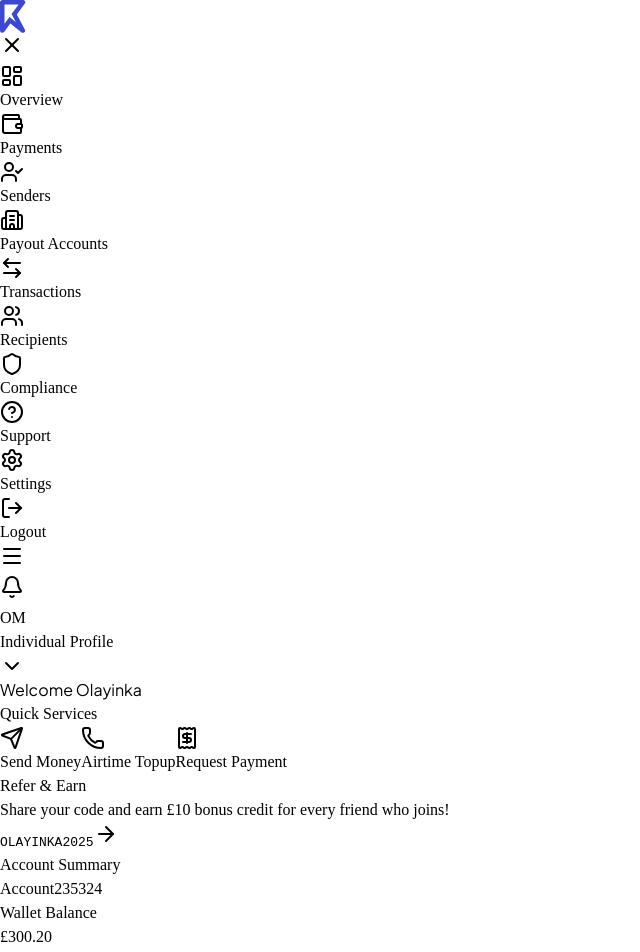
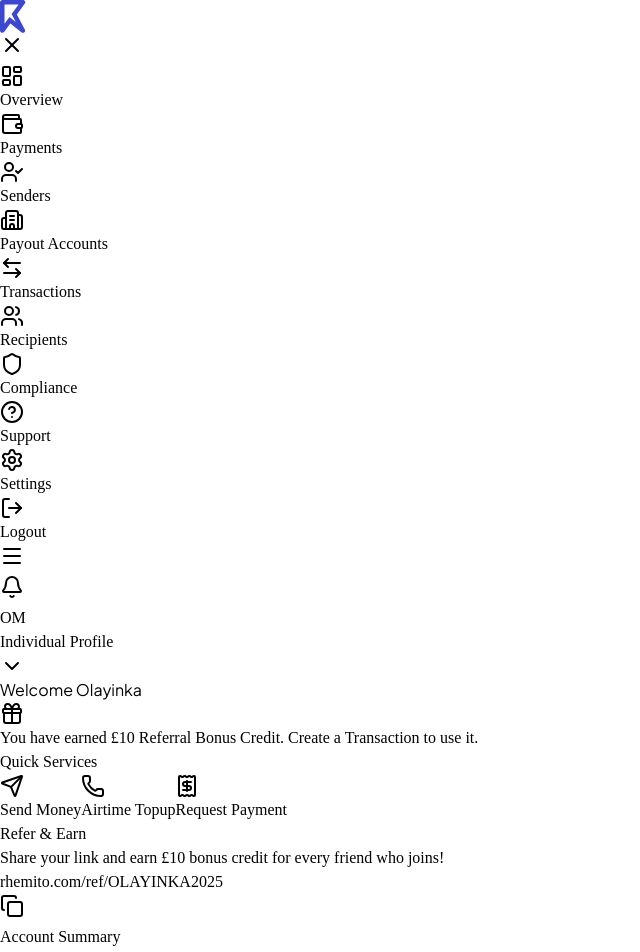
Before and after one commit to mohammadmumtazkhan-a11y/Rhemito-UI, a React (Vite) app in the folder client/: page / in a window 1280 px wide. Shown: the top 952 px of the page, without its empty margins (0-640 px from the left). Built offline with nearby package versions, Linux system fonts and the light colour scheme.

Commit message:
Update Dashboard: Add Referral Bonus Banner and Shareable Link

```diff
--- a/client/src/pages/Dashboard.tsx
+++ b/client/src/pages/Dashboard.tsx
@@ -1,7 +1,7 @@
 import { useState } from "react";
 import { useLocation } from "wouter";
 import { motion } from "framer-motion";
-import { Send, Phone, Receipt, ArrowRight } from "lucide-react";
+import { Send, Phone, Receipt, ArrowRight, Gift, Copy, Sparkles } from "lucide-react";
 import { RequestPaymentModal } from "@/components/RequestPaymentModal";
 import { DashboardLayout } from "@/components/layout/DashboardLayout";
 import { Card, CardContent, CardHeader, CardTitle } from "@/components/ui/card";
@@ -109,12 +109,26 @@ export default function Dashboard() {
         animate="visible"
         className="space-y-4 md:space-y-6"
       >
+        <div className="flex flex-col md:flex-row md:items-center justify-between gap-4">
           <motion.h1
             variants={itemVariants}
             className="text-xl md:text-2xl font-semibold font-display"
           >
             Welcome Olayinka
           </motion.h1>
+
+          <motion.div
+            variants={itemVariants}
+            className="flex items-center gap-2 bg-gradient-to-r from-pink-50 to-purple-50 text-purple-700 px-4 py-2 rounded-full border border-purple-100 shadow-sm"
+          >
+            <div className="bg-white p-1 rounded-full shadow-sm">
+              <Gift className="w-4 h-4 text-pink-500" />
+            </div>
+            <span className="text-xs md:text-sm font-medium">
+              You have earned <span className="font-bold">£10 Referral Bonus Credit</span>. Create a Transaction to use it.
+            </span>
+          </motion.div>
+        </div>
 
         <div className="grid grid-cols-1 lg:grid-cols-3 gap-3 md:gap-6">
           <motion.div variants={itemVariants}>
@@ -156,10 +170,14 @@ export default function Dashboard() {
                 <CardTitle className="text-sm md:text-base font-semibold text-indigo-700">Refer & Earn</CardTitle>
               </CardHeader>
               <CardContent className="px-4 md:px-6 space-y-3">
-                <p className="text-xs text-muted-foreground">Share your code and earn £10 bonus credit for every friend who joins!</p>
-                <div className="flex items-center gap-2 bg-white border border-indigo-200 rounded-lg p-2">
-                  <code className="flex-1 text-sm font-bold text-center text-indigo-800">OLAYINKA2025</code>
-                  <Button size="sm" variant="ghost" className="h-7 w-7 p-0"><ArrowRight className="w-3 h-3 text-indigo-400" /></Button>
+                <p className="text-xs text-muted-foreground">Share your link and earn £10 bonus credit for every friend who joins!</p>
+                <div className="flex items-center gap-2 bg-white border border-indigo-200 rounded-lg p-2 shadow-sm">
+                  <div className="flex-1 truncate text-xs md:text-sm font-medium text-indigo-600 select-all bg-indigo-50/50 px-2 py-1 rounded">
+                    rhemito.com/ref/OLAYINKA2025
+                  </div>
+                  <Button size="sm" variant="ghost" className="h-7 w-7 p-0 hover:bg-indigo-50 text-indigo-600">
+                    <Copy className="w-3.5 h-3.5" />
+                  </Button>
                 </div>
               </CardContent>
             </Card>
```
Lines whose indentation alone changed are shown as unchanged.
